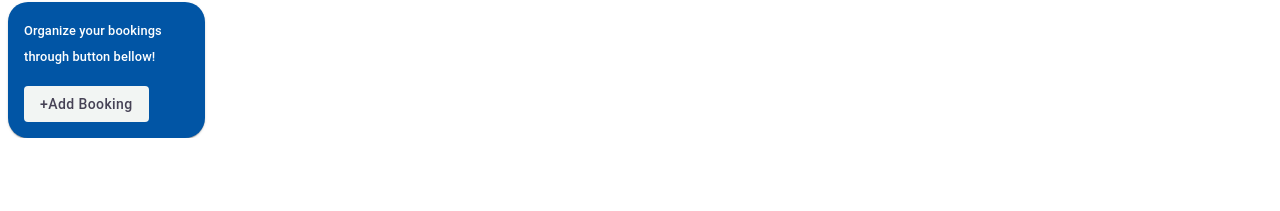
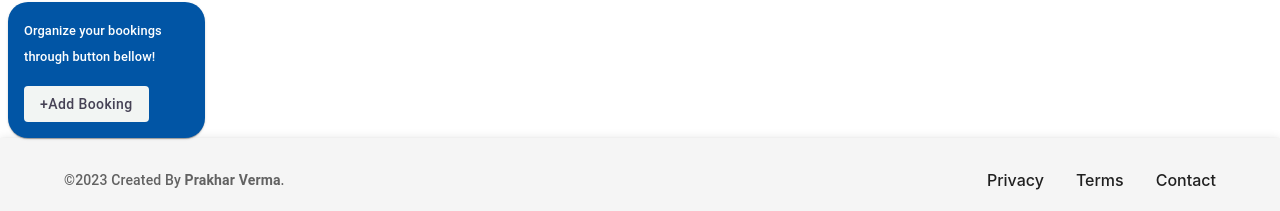
Before and after one commit to Prakhar-Verma001/Vehicle-UI, a React (Create React App) app: page /vehicle in a window 1280 px wide. Shown: the part 2431-2642 px from the top of the page. Before the commit the page ends 2569 px from the top, so only its background shows below. Built offline with nearby package versions, Linux system fonts and the light colour scheme.

Commit message:
code updated

```diff
--- /dev/null
+++ b/src/Components/Footer.js
@@ -0,0 +1,31 @@
+import React from 'react';
+import { Card, CardContent, Typography, Stack, Link } from '@mui/material';
+
+const Footer = () => {
+
+    return (
+        <>
+            <Card component="footer" elevation={4} sx={{ mt: 'auto', borderRadius: 0, bgcolor: 'grey.100'}}>
+                <CardContent sx={{ py: 4, px: { xs: 2, sm: 4, md: 8 }, display: 'flex', flexDirection: { xs: 'column', sm: 'row' }, justifyContent: 'space-between', alignItems: 'center', gap: 2, }}>
+                    <Typography variant="body2" color="text.secondary" fontWeight={500}>
+                        ©{new Date().getFullYear()} Created By <Typography variant='span' sx={{ fontWeight: 600 }}>Prakhar Verma</Typography>.
+                    </Typography>
+
+                    <Stack direction="row" spacing={4}>
+                        <Link href="#" underline="hover" color="inherit" fontWeight={500}>
+                            Privacy
+                        </Link>
+                        <Link href="#" underline="hover" color="inherit" fontWeight={500}>
+                            Terms
+                        </Link>
+                        <Link href="#" underline="hover" color="inherit" fontWeight={500}>
+                            Contact
+                        </Link>
+                    </Stack>
+                </CardContent>
+            </Card>
+        </>
+    )
+}
+
+export { Footer }
--- a/src/Pages/Page1.js
+++ b/src/Pages/Page1.js
@@ -2,6 +2,7 @@ import React from 'react'
 import { Grid } from '@mui/material'
 import SideVehicle from '../Components/SideVehicle'
 import Combo from '../Components/Combo'
+import { Footer } from '../Components/Footer'
 
 const Page1 = () => {
   return (
@@ -14,6 +15,7 @@ const Page1 = () => {
                 <Combo />
             </Grid>
         </Grid>
+        <Footer />
     </>
   )
 }
```
Also changed, not shown: 1 other file (tests, documents, lock files or other folders).
